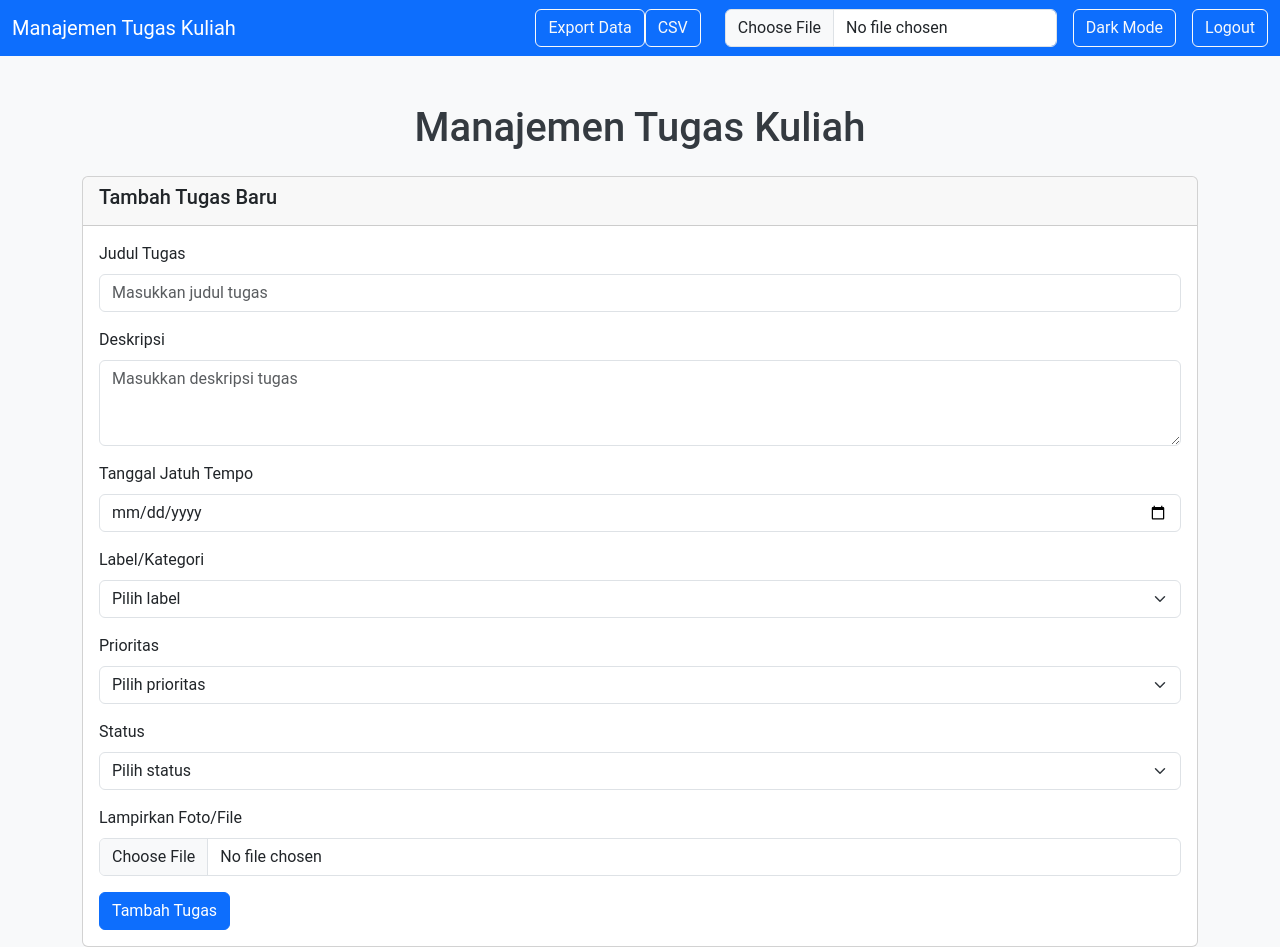
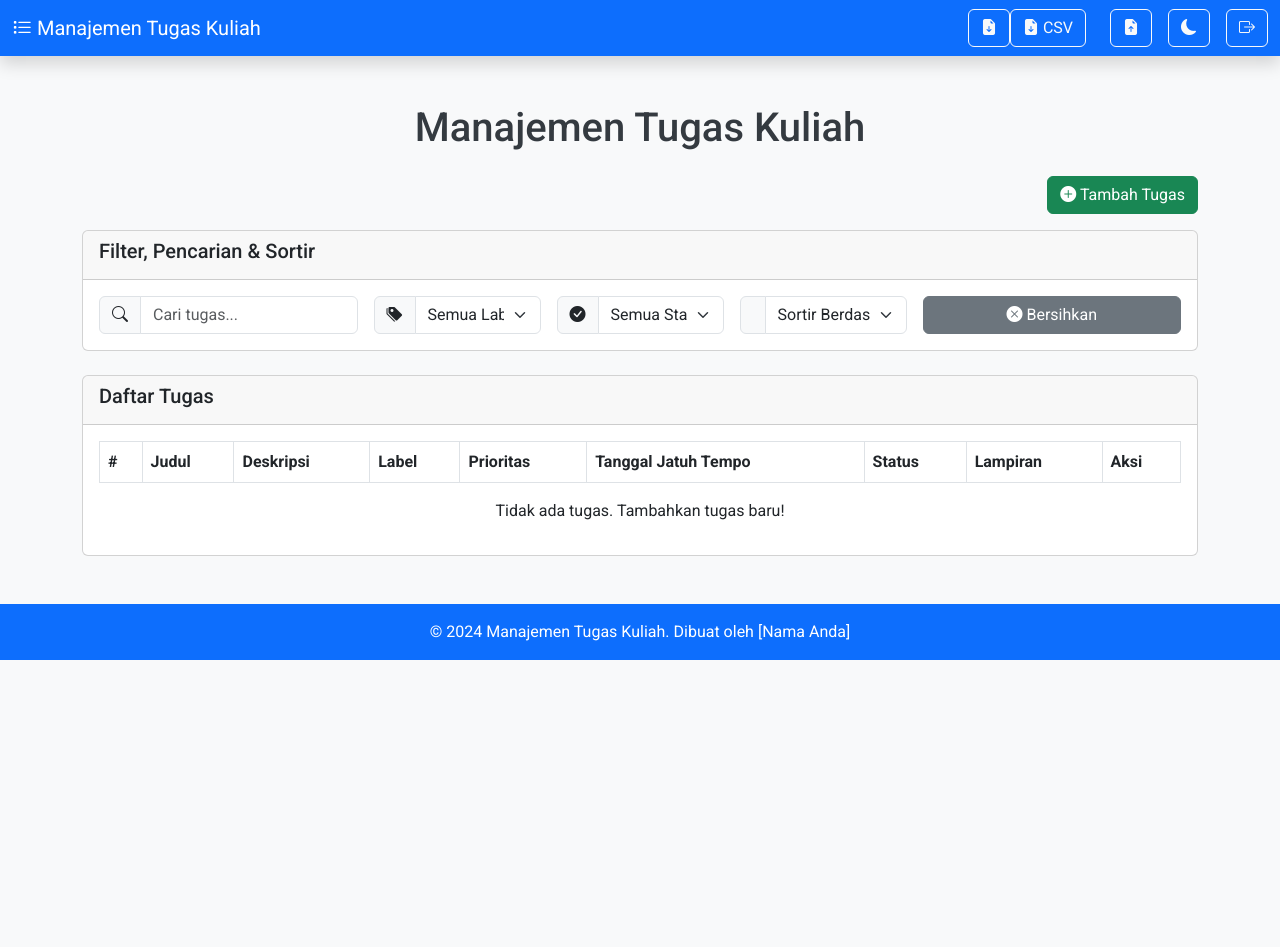
Before and after one commit to aldieptr28/tugaskuliah, a plain HTML site: page tasks.html in a window 1280 px wide. Shown: the top 947 px of the page. After the commit the page ends 800 px from the top, so only its background shows below. Drawn offline with nearby package versions, Linux system fonts and the light colour scheme; sample sign-in values are in the browser's storage.

Commit message:
Update tasks.html

```diff
--- a/tasks.html
+++ b/tasks.html
@@ -6,17 +6,21 @@
     <meta http-equiv="X-UA-Compatible" content="IE=edge">
     <meta name="viewport" content="width=device-width, initial-scale=1.0">
     <title>Manajemen Tugas Kuliah</title>
+    <!-- Google Fonts -->
+    <link href="https://fonts.googleapis.com/css2?family=Roboto:wght@400;500;700&display=swap" rel="stylesheet">
     <!-- Bootstrap CSS -->
     <link href="https://cdn.jsdelivr.net/npm/bootstrap@5.3.0/dist/css/bootstrap.min.css" rel="stylesheet">
+    <!-- Bootstrap Icons -->
+    <link rel="stylesheet" href="https://cdn.jsdelivr.net/npm/bootstrap-icons@1.10.5/font/bootstrap-icons.css">
     <!-- Custom CSS -->
     <link rel="stylesheet" href="styles.css">
 </head>
 
 <body>
     <!-- Navbar -->
-    <nav class="navbar navbar-expand-lg navbar-dark bg-primary">
+    <nav class="navbar navbar-expand-lg navbar-dark bg-primary shadow">
         <div class="container-fluid">
-            <a class="navbar-brand" href="#">Manajemen Tugas Kuliah</a>
+            <a class="navbar-brand" href="#"><i class="bi bi-list-task"></i> Manajemen Tugas Kuliah</a>
             <button class="navbar-toggler" type="button" data-bs-toggle="collapse" data-bs-target="#navbarNav"
                 aria-controls="navbarNav" aria-expanded="false" aria-label="Toggle navigation">
                 <span class="navbar-toggler-icon"></span>
@@ -24,16 +28,29 @@
             <div class="collapse navbar-collapse justify-content-end" id="navbarNav">
                 <ul class="navbar-nav align-items-center">
                     <li class="nav-item me-3">
-                        <button class="btn btn-outline-light" id="export-btn">Export Data</button>
+                        <button class="btn btn-outline-light" id="export-btn" data-bs-toggle="tooltip"
+                            data-bs-placement="bottom" title="Export Data">
+                            <i class="bi bi-file-earmark-arrow-down-fill"></i>
+                        </button>
                     </li>
                     <li class="nav-item me-3">
-                        <input type="file" id="import-file" accept=".json,.csv" class="form-control">
+                        <label for="import-file" class="btn btn-outline-light mb-0" data-bs-toggle="tooltip"
+                            data-bs-placement="bottom" title="Import Data">
+                            <i class="bi bi-file-earmark-arrow-up-fill"></i>
+                            <input type="file" id="import-file" accept=".json,.csv" class="d-none">
+                        </label>
                     </li>
                     <li class="nav-item me-3">
-                        <button class="btn btn-outline-light" id="dark-mode-toggle">Dark Mode</button>
+                        <button class="btn btn-outline-light" id="dark-mode-toggle" data-bs-toggle="tooltip"
+                            data-bs-placement="bottom" title="Toggle Dark Mode">
+                            <i class="bi bi-moon-fill"></i>
+                        </button>
                     </li>
                     <li class="nav-item">
-                        <button class="btn btn-outline-light" id="logout-btn">Logout</button>
+                        <button class="btn btn-outline-light" id="logout-btn" data-bs-toggle="tooltip"
+                            data-bs-placement="bottom" title="Logout">
+                            <i class="bi bi-box-arrow-right"></i>
+                        </button>
                     </li>
                 </ul>
             </div>
@@ -44,29 +61,51 @@
     <div class="container my-5">
         <h1 class="text-center mb-4">Manajemen Tugas Kuliah</h1>
 
-        <!-- Form Tambah/Edit Tugas -->
-        <div class="card mb-4">
-            <div class="card-header">
-                <h5 id="form-title">Tambah Tugas Baru</h5>
+        <!-- Tombol Tambah Tugas -->
+        <div class="d-flex justify-content-end mb-3">
+            <button class="btn btn-success" data-bs-toggle="modal" data-bs-target="#taskModal">
+                <i class="bi bi-plus-circle-fill"></i> Tambah Tugas
+            </button>
         </div>
-            <div class="card-body">
+
+        <!-- Modal Tambah/Edit Tugas -->
+        <div class="modal fade" id="taskModal" tabindex="-1" aria-labelledby="taskModalLabel" aria-hidden="true">
+            <div class="modal-dialog modal-lg">
+                <div class="modal-content">
+                    <div class="modal-header">
+                        <h5 class="modal-title" id="taskModalLabel">Tambah Tugas Baru</h5>
+                        <button type="button" class="btn-close" data-bs-dismiss="modal" aria-label="Close"></button>
+                    </div>
+                    <div class="modal-body">
                         <form id="task-form">
                             <input type="hidden" id="task-id">
                             <div class="mb-3">
                                 <label for="title" class="form-label">Judul Tugas</label>
-                        <input type="text" class="form-control" id="title" placeholder="Masukkan judul tugas" required>
+                                <div class="input-group">
+                                    <span class="input-group-text"><i class="bi bi-card-text"></i></span>
+                                    <input type="text" class="form-control" id="title"
+                                        placeholder="Masukkan judul tugas" required>
+                                </div>
                             </div>
                             <div class="mb-3">
                                 <label for="description" class="form-label">Deskripsi</label>
+                                <div class="input-group">
+                                    <span class="input-group-text"><i class="bi bi-pencil-fill"></i></span>
                                     <textarea class="form-control" id="description" rows="3"
                                         placeholder="Masukkan deskripsi tugas"></textarea>
                                 </div>
+                            </div>
                             <div class="mb-3">
                                 <label for="due-date" class="form-label">Tanggal Jatuh Tempo</label>
+                                <div class="input-group">
+                                    <span class="input-group-text"><i class="bi bi-calendar-date-fill"></i></span>
                                     <input type="date" class="form-control" id="due-date" required>
+                                </div>
                             </div>
                             <div class="mb-3">
                                 <label for="label" class="form-label">Label/Kategori</label>
+                                <div class="input-group">
+                                    <span class="input-group-text"><i class="bi bi-tags-fill"></i></span>
                                     <select class="form-select" id="label" required>
                                         <option value="" selected>Pilih label</option>
                                         <option value="UAS">UAS</option>
@@ -76,8 +115,12 @@
                                         <!-- Tambahkan label lain sesuai kebutuhan -->
                                     </select>
                                 </div>
+                            </div>
                             <div class="mb-3">
                                 <label for="priority" class="form-label">Prioritas</label>
+                                <div class="input-group">
+                                    <span class="input-group-text"><i
+                                            class="bi bi-arrow-up-right-circle-fill"></i></span>
                                     <select class="form-select" id="priority" required>
                                         <option value="" selected>Pilih prioritas</option>
                                         <option value="Sangat Tinggi">Sangat Tinggi</option>
@@ -87,22 +130,39 @@
                                         <option value="Sangat Rendah">Sangat Rendah</option>
                                     </select>
                                 </div>
+                            </div>
                             <div class="mb-3">
                                 <label for="status" class="form-label">Status</label>
+                                <div class="input-group">
+                                    <span class="input-group-text"><i class="bi bi-check-circle-fill"></i></span>
                                     <select class="form-select" id="status" required>
                                         <option value="" selected>Pilih status</option>
                                         <option value="Belum Selesai">Belum Selesai</option>
                                         <option value="Selesai">Selesai</option>
                                     </select>
                                 </div>
+                            </div>
                             <div class="mb-3">
                                 <label for="file" class="form-label">Lampirkan Foto/File</label>
-                        <input class="form-control" type="file" id="file" accept=".png,.jpg,.jpeg,.pdf,.doc,.docx">
+                                <div class="input-group">
+                                    <span class="input-group-text"><i class="bi bi-paperclip"></i></span>
+                                    <input class="form-control" type="file" id="file"
+                                        accept=".png,.jpg,.jpeg,.pdf,.doc,.docx">
+                                </div>
                                 <div id="file-preview" class="mt-2"></div>
                             </div>
-                    <button type="submit" class="btn btn-primary" id="submit-btn">Tambah Tugas</button>
-                    <button type="button" class="btn btn-secondary d-none" id="cancel-btn">Batal</button>
+                            <div class="d-flex justify-content-end">
+                                <button type="button" class="btn btn-secondary me-2 d-none" id="cancel-btn"
+                                    data-bs-dismiss="modal">
+                                    <i class="bi bi-x-circle-fill"></i> Batal
+                                </button>
+                                <button type="submit" class="btn btn-primary" id="submit-btn">
+                                    <i class="bi bi-plus-circle-fill"></i> Tambah Tugas
+                                </button>
+                            </div>
                         </form>
+                    </div>
+                </div>
             </div>
         </div>
 
@@ -114,9 +174,14 @@
             <div class="card-body">
                 <form id="filter-form" class="row g-3">
                     <div class="col-md-3">
+                        <div class="input-group">
+                            <span class="input-group-text"><i class="bi bi-search"></i></span>
                             <input type="text" class="form-control" id="search" placeholder="Cari tugas...">
                         </div>
+                    </div>
                     <div class="col-md-2">
+                        <div class="input-group">
+                            <span class="input-group-text"><i class="bi bi-tags-fill"></i></span>
                             <select class="form-select" id="filter-label">
                                 <option value="">Semua Label</option>
                                 <option value="UAS">UAS</option>
@@ -126,14 +191,20 @@
                                 <!-- Tambahkan label lain sesuai kebutuhan -->
                             </select>
                         </div>
+                    </div>
                     <div class="col-md-2">
+                        <div class="input-group">
+                            <span class="input-group-text"><i class="bi bi-check-circle-fill"></i></span>
                             <select class="form-select" id="filter-status">
                                 <option value="">Semua Status</option>
                                 <option value="Belum Selesai">Belum Selesai</option>
                                 <option value="Selesai">Selesai</option>
                             </select>
                         </div>
+                    </div>
                     <div class="col-md-2">
+                        <div class="input-group">
+                            <span class="input-group-text"><i class="bi bi-arrow-up-down"></i></span>
                             <select class="form-select" id="sort-tasks">
                                 <option value="">Sortir Berdasarkan</option>
                                 <option value="dueDateAsc">Tanggal Jatuh Tempo (Asc)</option>
@@ -144,8 +215,11 @@
                                 <option value="labelDesc">Label (Z-A)</option>
                             </select>
                         </div>
+                    </div>
                     <div class="col-md-3">
-                        <button type="button" class="btn btn-secondary w-100" id="clear-filters">Bersihkan</button>
+                        <button type="button" class="btn btn-secondary w-100" id="clear-filters">
+                            <i class="bi bi-x-circle-fill"></i> Bersihkan
+                        </button>
                     </div>
                 </form>
             </div>
@@ -180,6 +254,11 @@
         </div>
     </div>
 
+    <!-- Footer -->
+    <footer class="bg-primary text-white text-center py-3 mt-5">
+        &copy; 2024 Manajemen Tugas Kuliah. Dibuat oleh [Nama Anda]
+    </footer>
+
     <!-- Bootstrap JS dan Popper.js -->
     <script src="https://cdn.jsdelivr.net/npm/bootstrap@5.3.0/dist/js/bootstrap.bundle.min.js"></script>
     <!-- Custom JS -->
```
Lines whose indentation alone changed are shown as unchanged.
